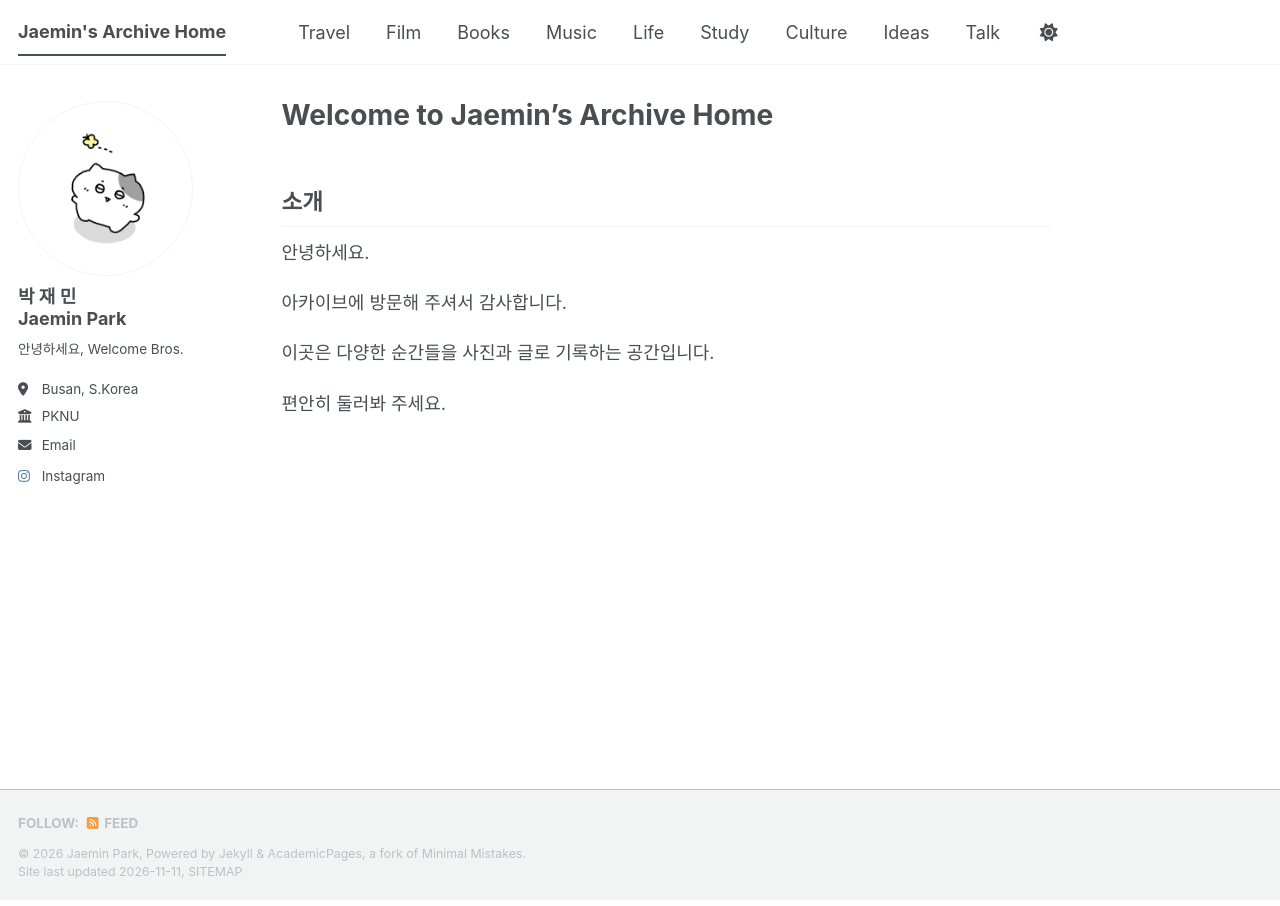
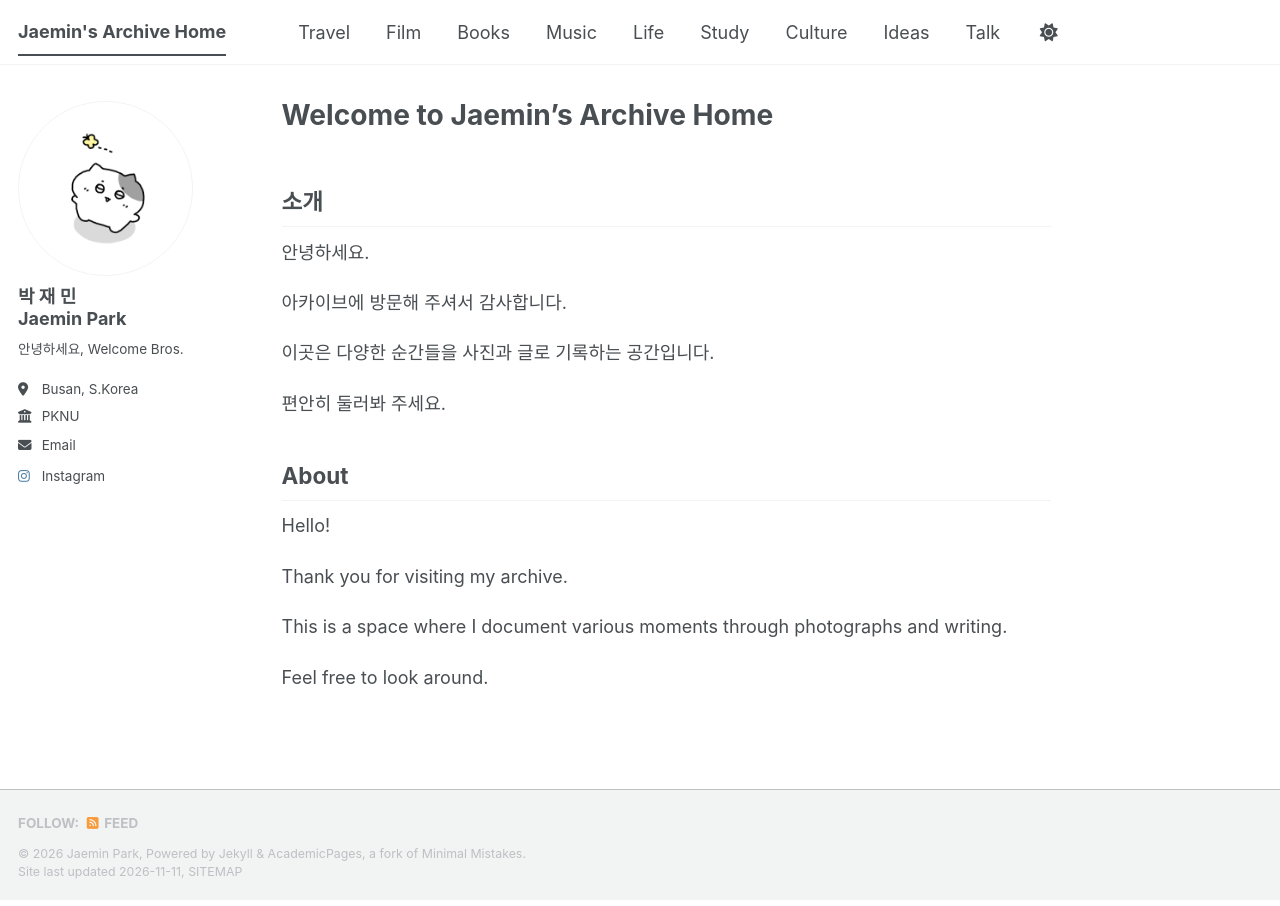
Before and after one commit to jm331kr/jm331kr.github.io, a Jekyll site: the page built from _pages/about.md, in a window 1280 px wide. Built offline with Jekyll 4.4.1, drawn with Linux system fonts in a browser that asks for light colours; a script bundle is joined from its source files by our own code; a style sheet for code colours, icons or effects is not loaded.

Commit message:
Update about.md

```diff
--- a/_pages/about.md
+++ b/_pages/about.md
@@ -15,3 +15,13 @@ redirect_from:
 이곳은  다양한 순간들을 사진과 글로 기록하는 공간입니다.
 
 편안히 둘러봐 주세요.
+
+## About
+
+Hello!
+
+Thank you for visiting my archive.
+
+This is a space where I document various moments through photographs and writing.
+
+Feel free to look around.
```
